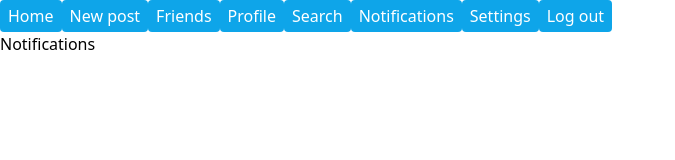
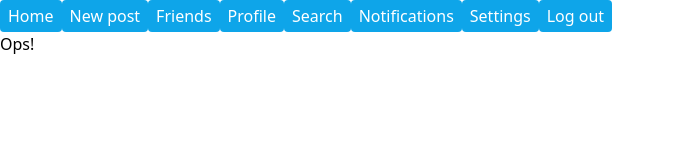
Before and after one commit to minhlong149/social-media-client, a React (Vite) app: page /notifications in a window 1280 px wide. Both pictures are taken after a click on the button "Login". Shown: the top 160 px of the page, without its empty margins (0-675 px from the left). Built offline with nearby package versions, Linux system fonts and the light colour scheme; no server answers.

Commit message:
Test proxy server

```diff
--- a/src/components/Notifications/Notifications.jsx
+++ b/src/components/Notifications/Notifications.jsx
@@ -1,7 +1,17 @@
-import React from 'react';
+import axios from 'axios';
+import React, { useEffect, useState } from 'react';
 
 function Notifications() {
-  return <section>Notifications</section>;
+  const [user, setUser] = useState({});
+  useEffect(() => {
+    getUser();
+  }, []);
+  return <section>{user.username || 'Ops!'}</section>;
+
+  async function getUser() {
+    const user = await axios.get('api/users/643f55e00459faca4050ec04');
+    setUser(user.data);
+  }
 }
 
 export default Notifications;
```
